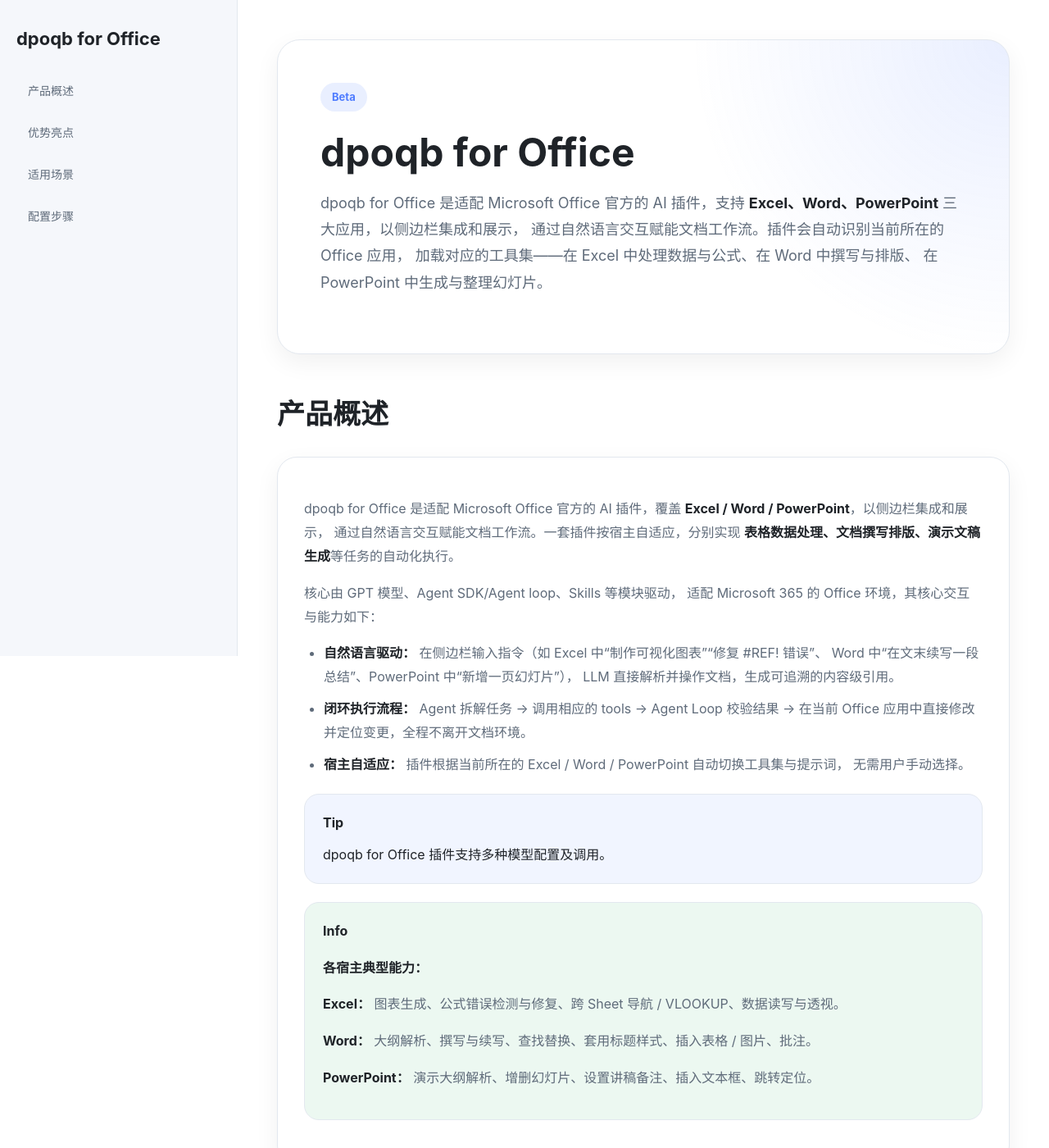
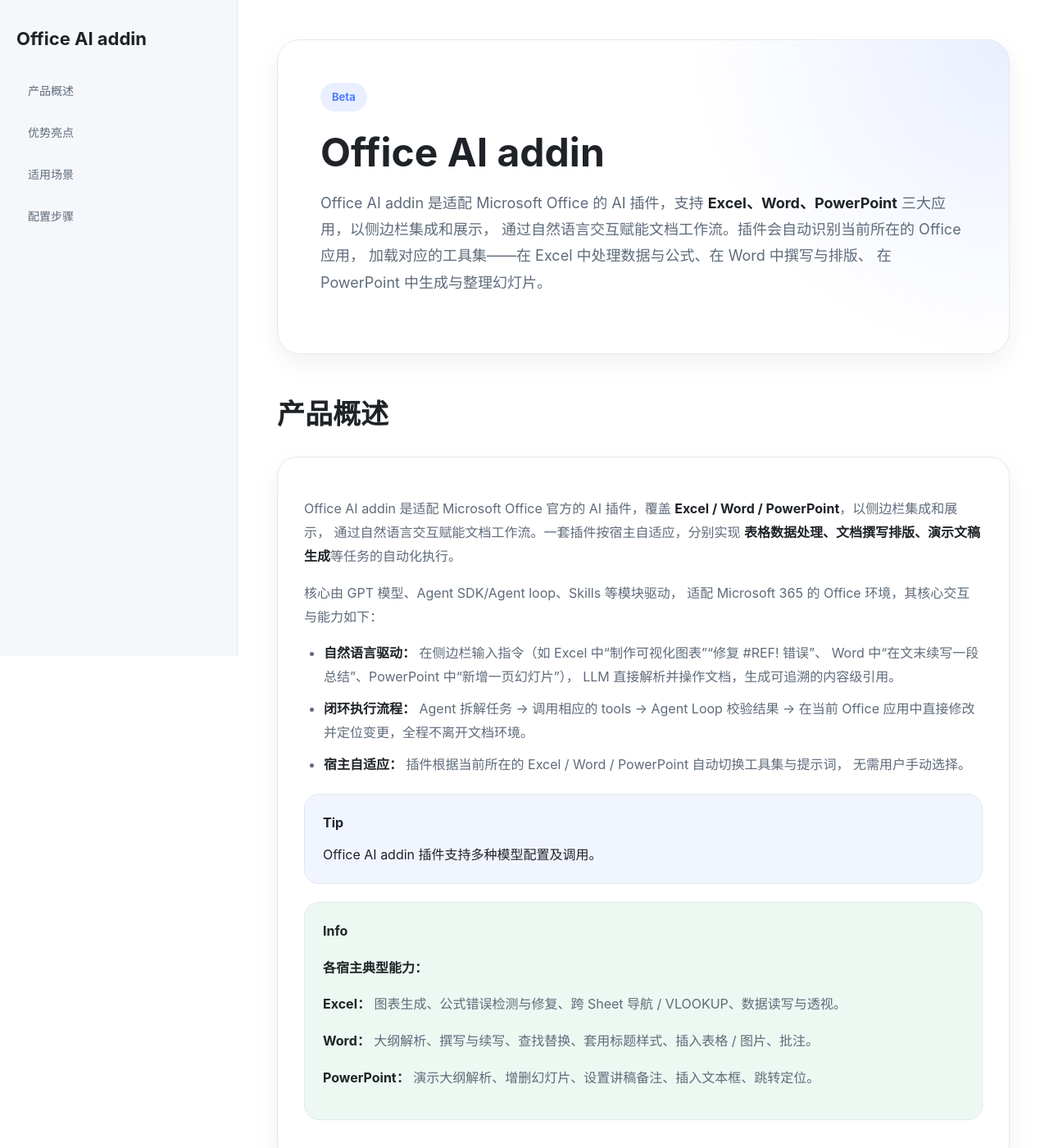
Before and after one commit to dpwqb/Office-AI-addin, a plain HTML site: page dpoqb-in-office.html in a window 1280 px wide. Shown: the top 1400 px of the page at 82% size. Drawn offline with Linux system fonts and the light colour scheme.

Commit message:
chore: 重命名项目为 Office AI addin

```diff
--- a/dpoqb-in-excel.html
+++ b/dpoqb-in-office.html
@@ -3,7 +3,7 @@
 <head>
 	<meta charset="UTF-8" />
 	<meta name="viewport" content="width=device-width, initial-scale=1.0" />
-	<title>dpoqb for Office</title>
+	<title>Office AI addin</title>
 
 	<style>
 		:root {
@@ -352,7 +352,7 @@
 <div class="layout">
 
 	<aside class="sidebar">
-		<h2>dpoqb for Office</h2>
+		<h2>Office AI addin</h2>
 
 		<nav>
 			<a href="#overview">产品概述</a>
@@ -367,10 +367,10 @@
 		<section class="hero">
 			<div class="badge">Beta</div>
 
-			<h1>dpoqb for Office</h1>
+			<h1>Office AI addin</h1>
 
 			<p>
-				dpoqb for Office 是适配 Microsoft Office 官方的 AI 插件，支持
+				Office AI addin 是适配 Microsoft Office 的 AI 插件，支持
 				<strong>Excel、Word、PowerPoint</strong> 三大应用，以侧边栏集成和展示，
 				通过自然语言交互赋能文档工作流。插件会自动识别当前所在的 Office 应用，
 				加载对应的工具集——在 Excel 中处理数据与公式、在 Word 中撰写与排版、
@@ -384,7 +384,7 @@
 			<div class="card">
 
 				<p>
-					dpoqb for Office 是适配 Microsoft Office 官方的 AI 插件，覆盖
+					Office AI addin 是适配 Microsoft Office 官方的 AI 插件，覆盖
 					<strong>Excel / Word / PowerPoint</strong>，以侧边栏集成和展示，
 					通过自然语言交互赋能文档工作流。一套插件按宿主自适应，分别实现
 					<strong>表格数据处理、文档撰写排版、演示文稿生成</strong>等任务的自动化执行。
@@ -419,7 +419,7 @@
 
 				<div class="callout tip">
 					<div class="callout-title">Tip</div>
-					dpoqb for Office 插件支持多种模型配置及调用。
+					Office AI addin 插件支持多种模型配置及调用。
 				</div>
 
 				<div class="callout info">
@@ -879,7 +879,7 @@
 		</section>
 
 		<div class="footer">
-			dpoqb for Office © Plain Rebuild Documentation
+			Office AI addin &copy; dpoqb
 		</div>
 
 	</main>
```
Also changed, not shown: assets/js/config.js (+4 -4 lines), taskpane.html (+1 -1 lines), README.md.
